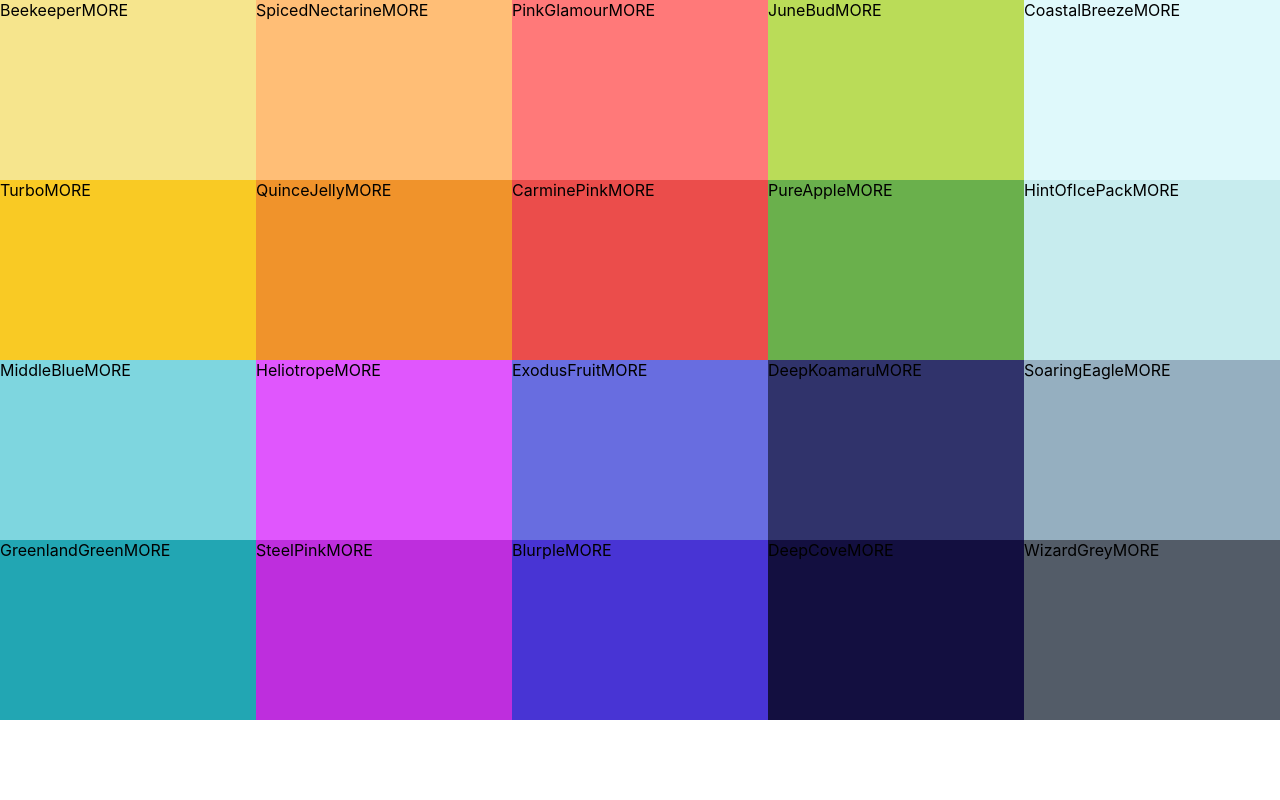
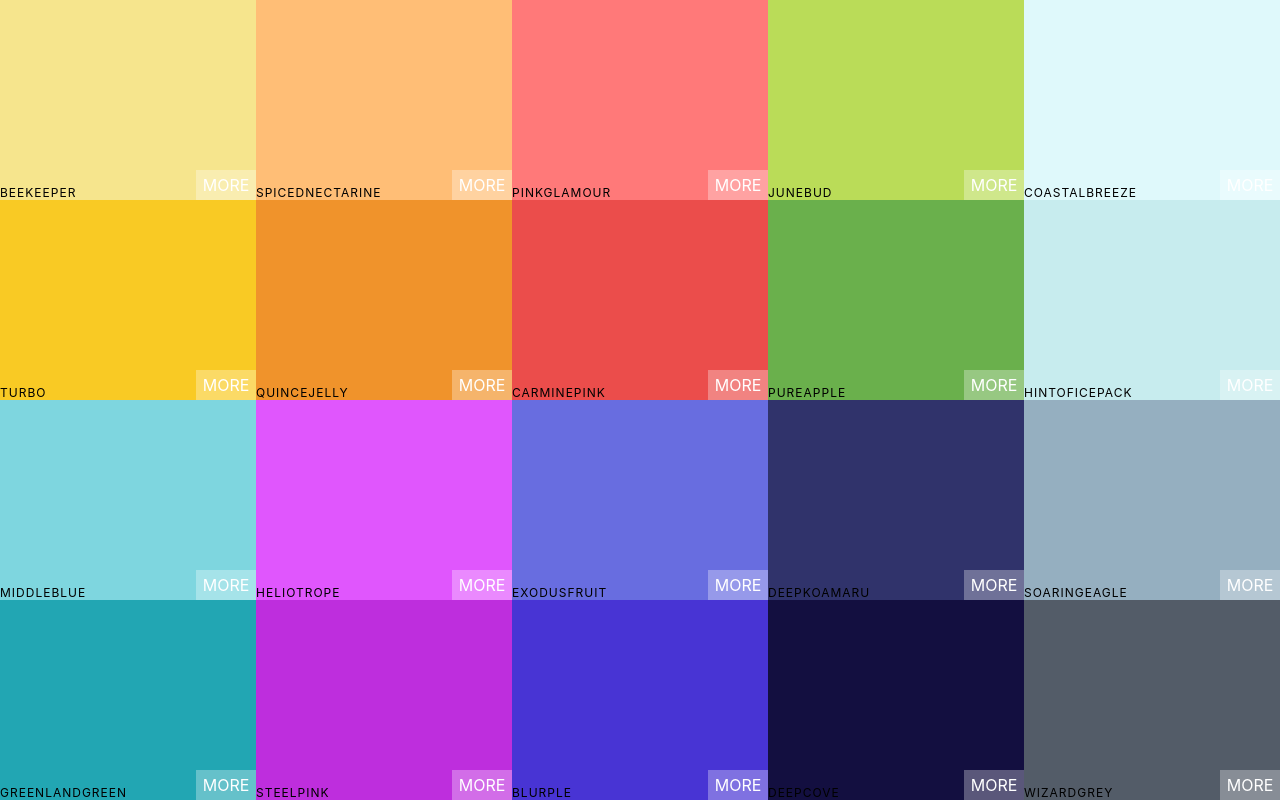
Before and after one commit to ChrisEski/react-colors, a React (Create React App) app: page / in a window 1280 px wide. Built offline with nearby package versions, Linux system fonts and the light colour scheme.

Commit message:
Style ColorBox

```diff
--- a/src/Components/ColorBox.js
+++ b/src/Components/ColorBox.js
@@ -3,10 +3,16 @@
 
 class ColorBox extends Component {
   render() {
+    const { name, background } = this.props;
     return (
-      <div style={{ background: this.props.background }} className="ColorBox">
-        <span>{this.props.name}</span>
-        <span>MORE</span>
+      <div style={{ background }} className="ColorBox">
+        <div className="copy-container">
+          <div className="box-content">
+            <span>{name}</span>
+          </div>
+          <button className="copy-button">Copy</button>
+        </div>
+        <span className="see-more">More</span>
       </div>
     );
   }
--- a/src/Styles/ColorBox.css
+++ b/src/Styles/ColorBox.css
@@ -5,4 +5,56 @@
   display: inline-block;
   position: relative;
   cursor: pointer;
+  margin-bottom: -4px;
 }
+
+.copy-button {
+  width: 100px;
+  height: 30px;
+  position: absolute;
+  display: inline-block;
+  top: 50%;
+  left: 50%;
+  margin-left: -50px;
+  margin-top: -15px;
+  text-align: center;
+  outline: none;
+  border: none;
+  background: rgba(255, 255, 255, 0.3);
+  font-size: 1rem;
+  line-height: 30px;
+  color: white;
+  text-transform: uppercase;
+  opacity: 0;
+}
+
+.ColorBox:hover .copy-button {
+  opacity: 1;
+  transition: 0.5s;
+}
+
+.box-content {
+  position: absolute;
+  padding-inline-end: 10px;
+  width: 100%;
+  left: 0px;
+  bottom: 0px;
+  color: black;
+  letter-spacing: 1px;
+  text-transform: uppercase;
+  font-size: 12px;
+}
+
+.see-more {
+  background: rgba(255, 255, 255, 0.3);
+  position: absolute;
+  right: 0;
+  bottom: 0;
+  border: none;
+  color: white;
+  width: 60px;
+  height: 30px;
+  text-align: center;
+  line-height: 30px;
+  text-transform: uppercase;
+}
--- a/src/Styles/Palette.css
+++ b/src/Styles/Palette.css
@@ -1,7 +1,11 @@
 .Palette {
   height: 100vh;
+  width: 100%;
+  overflow: hidden;
 }
 
 .Palette-colors {
   height: 90%;
+  width: 100%;
+  height: 100%;
 }
--- a/src/seedColors.js
+++ b/src/seedColors.js
@@ -1,4 +1,4 @@
-export default [
+const seedColors = [
   {
     paletteName: "Material UI Colors",
     id: "material-ui-colors",
@@ -242,3 +242,5 @@
     ],
   },
 ];
+
+export default seedColors;
```
